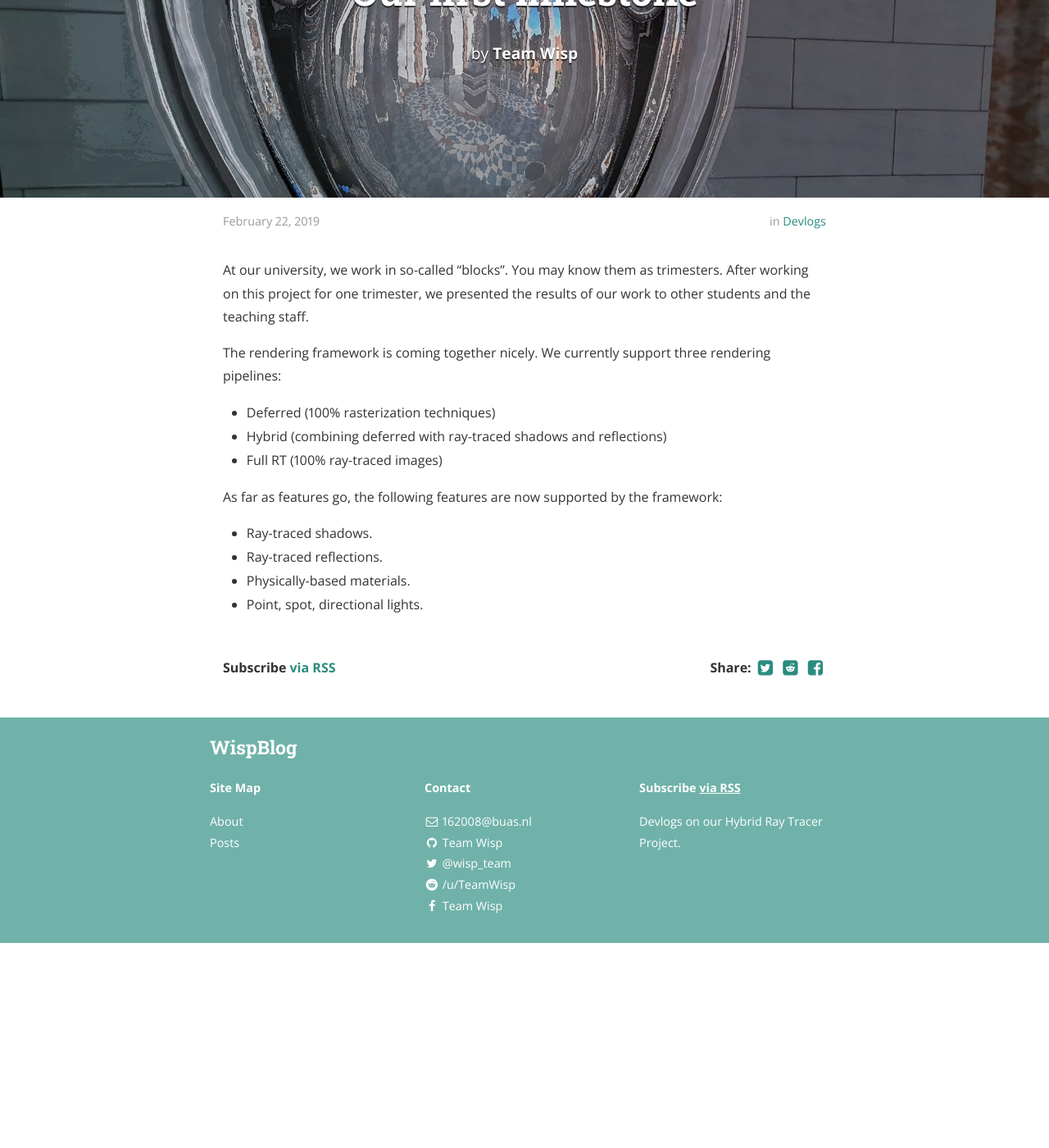
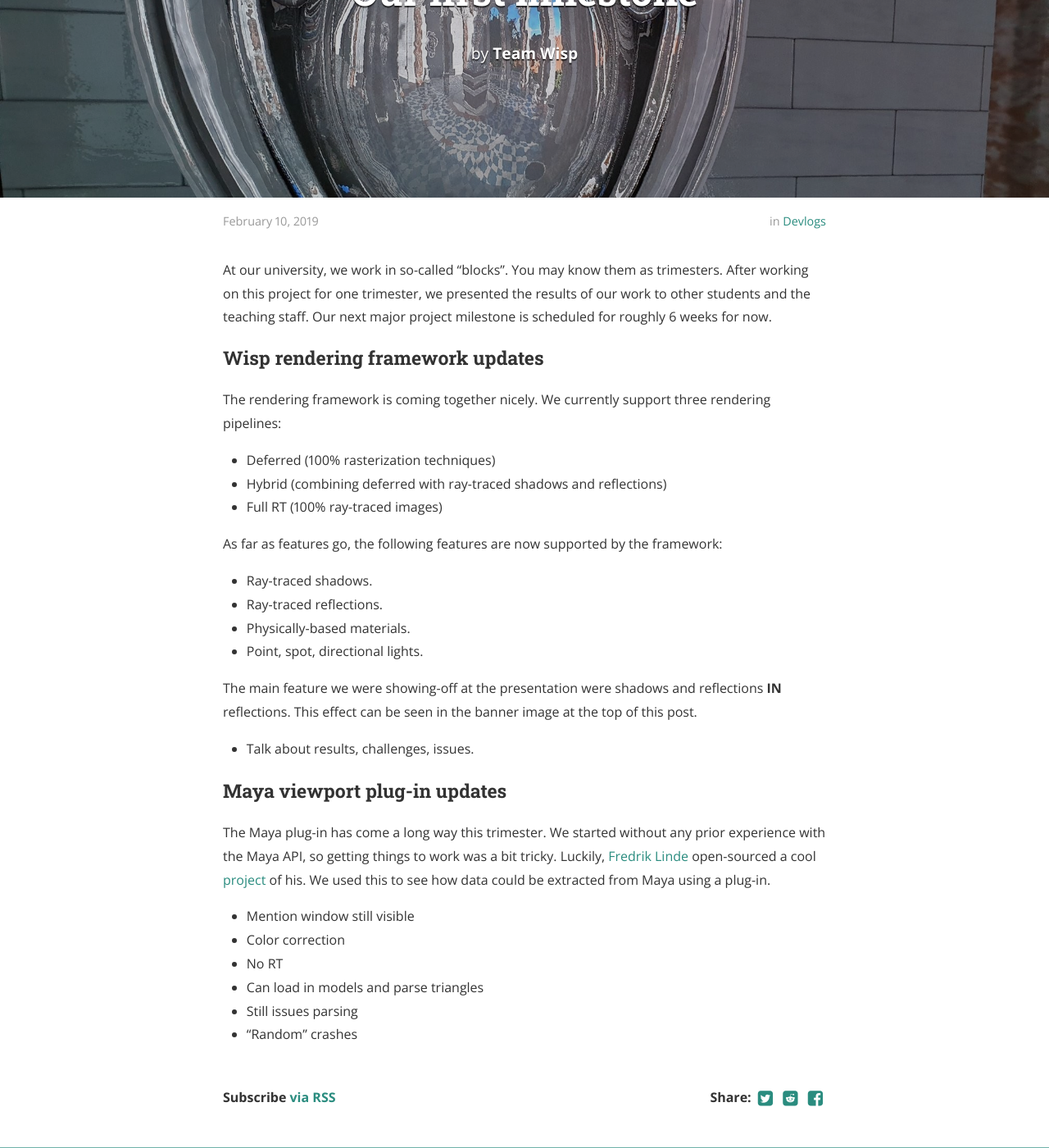
Before and after one commit to TeamWisp/TeamWispBlog.github.io, a Jekyll site: the page built from _posts/2019-02-22-first-milestone.markdown, in a window 1280 px wide and 1400 px high, scrolled down 262 px. Shown: the whole window at 82% size. Built offline with Jekyll 4.4.1, drawn with Linux system fonts in a browser that asks for light colours; nearby versions of some CDN libraries; before the commit the page ends 1412 px from its top, so only the background shows below that.

Commit message:
Maya draft
[ADD] Create a bullet-point list to remind myself of the things I definitely want to cover in this blog post.

```diff
--- a/_posts/2019-02-22-first-milestone.markdown
+++ b/_posts/2019-02-22-first-milestone.markdown
@@ -1,14 +1,15 @@
 ---
 layout: post
 title:  "Our first milestone"
-date:   2019-02-22
+date:   2019-02-10
 author: Team Wisp
 categories: Devlogs
 cover:  "/assets/posts/2019-02-22-first-milestone/sub_temple_4k.jpg"
 ---
 
-At our university, we work in so-called "blocks". You may know them as trimesters. After working on this project for one trimester, we presented the results of our work to other students and the teaching staff.
+At our university, we work in so-called "blocks". You may know them as trimesters. After working on this project for one trimester, we presented the results of our work to other students and the teaching staff. Our next major project milestone is scheduled for roughly 6 weeks for now.
 
+### Wisp rendering framework updates
 The rendering framework is coming together nicely. We currently support three rendering pipelines:
 - Deferred (100% rasterization techniques)
 - Hybrid (combining deferred with ray-traced shadows and reflections)
@@ -19,3 +20,17 @@ As far as features go, the following features are now supported by the framework
 - Ray-traced reflections.
 - Physically-based materials.
 - Point, spot, directional lights.
+
+The main feature we were showing-off at the presentation were shadows and reflections <b>IN</b> reflections. This effect can be seen in the banner image at the top of this post.
+
+- Talk about results, challenges, issues.
+
+### Maya viewport plug-in updates
+The Maya plug-in has come a long way this trimester. We started without any prior experience with the Maya API, so getting things to work was a bit tricky. Luckily, [Fredrik Linde](https://github.com/Draketuroth) open-sourced a cool [project](https://github.com/Draketuroth/Maya-Custom-Viewport-Renderer) of his. We used this to see how data could be extracted from Maya using a plug-in.
+
+- Mention window still visible
+- Color correction
+- No RT
+- Can load in models and parse triangles
+- Still issues parsing
+- "Random" crashes
```
